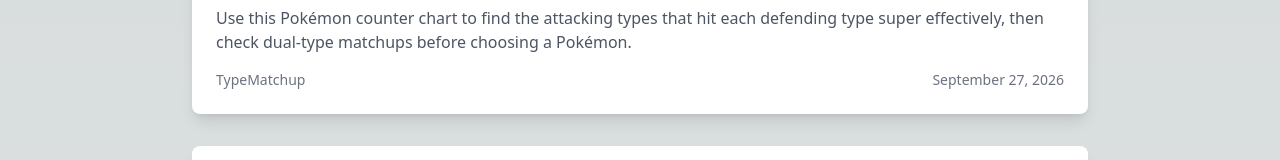
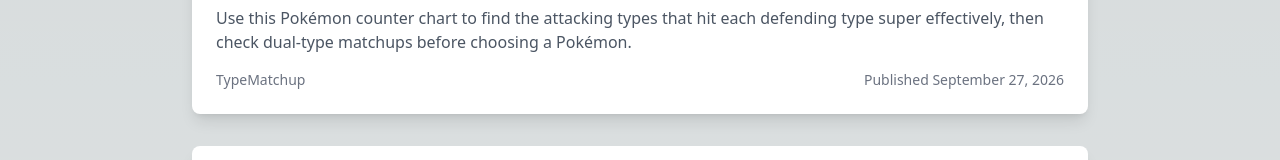
Before and after one commit to lincyang720/type-chart-calculator, a Next.js app: page /blog in a window 1280 px wide. Shown: the part 318-478 px from the top of the page. Built offline with nearby package versions, Linux system fonts and the light colour scheme.

Commit message:
Show published and updated dates on blog index

```diff
--- a/app/blog/page.tsx
+++ b/app/blog/page.tsx
@@ -25,6 +25,7 @@ interface BlogPost {
   slug: string;
   title: string;
   date: string;
+  updated?: string;
   author: string;
   description: string;
   image?: string;
@@ -50,6 +51,7 @@ function getBlogPosts(): BlogPost[] {
         slug: data.slug || file.replace('.md', ''),
         title: data.title || 'Untitled',
         date: data.date || '',
+        updated: data.updated || undefined,
         author: data.author || 'TypeMatchup',
         description: data.description || '',
         image: data.image,
@@ -120,7 +122,10 @@ export default function BlogPage() {
 
                     <div className="flex items-center justify-between text-sm text-gray-500">
                       <span>{post.author}</span>
-                      <span>{new Date(post.date).toLocaleDateString('en-US', { year: 'numeric', month: 'long', day: 'numeric' })}</span>
+                      <span>
+                        Published {new Date(post.date).toLocaleDateString('en-US', { year: 'numeric', month: 'long', day: 'numeric' })}
+                        {post.updated && ` · Updated ${new Date(post.updated).toLocaleDateString('en-US', { year: 'numeric', month: 'long', day: 'numeric' })}`}
+                      </span>
                     </div>
                   </div>
                 </Link>
```
